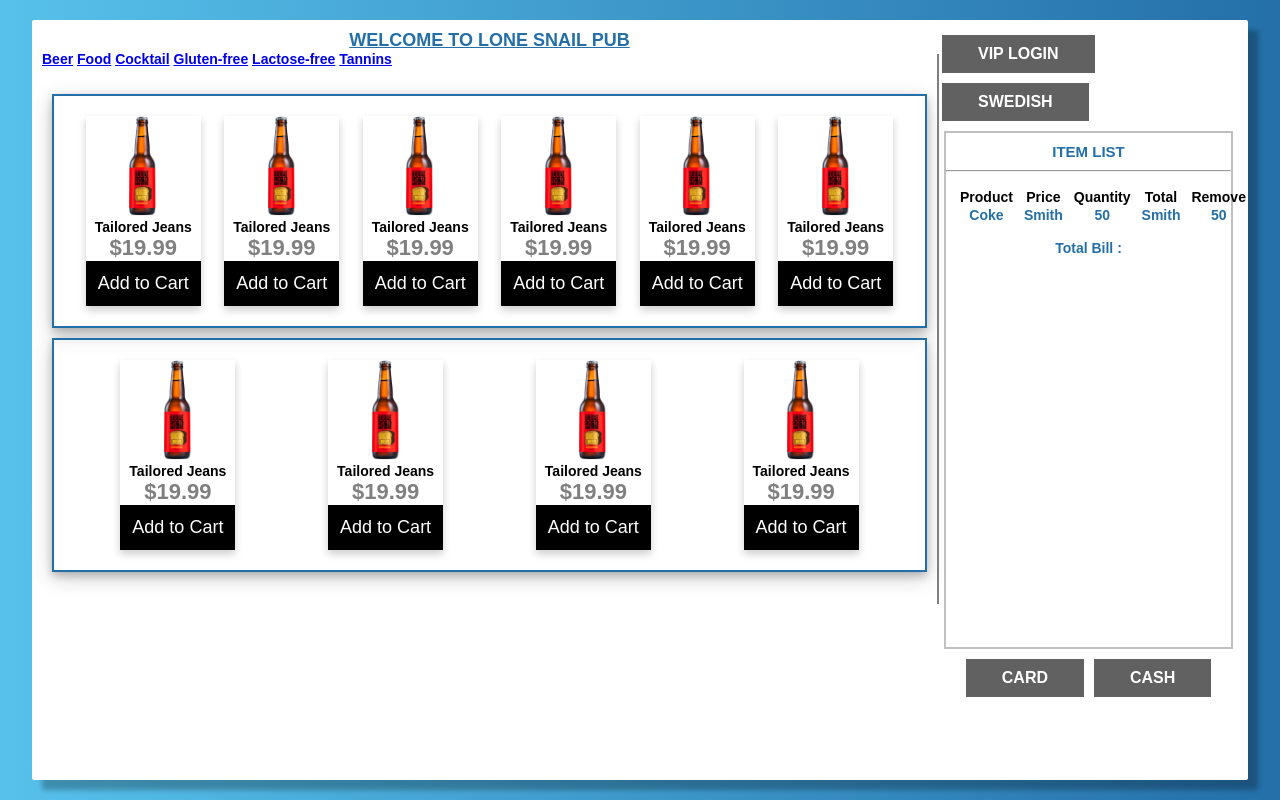
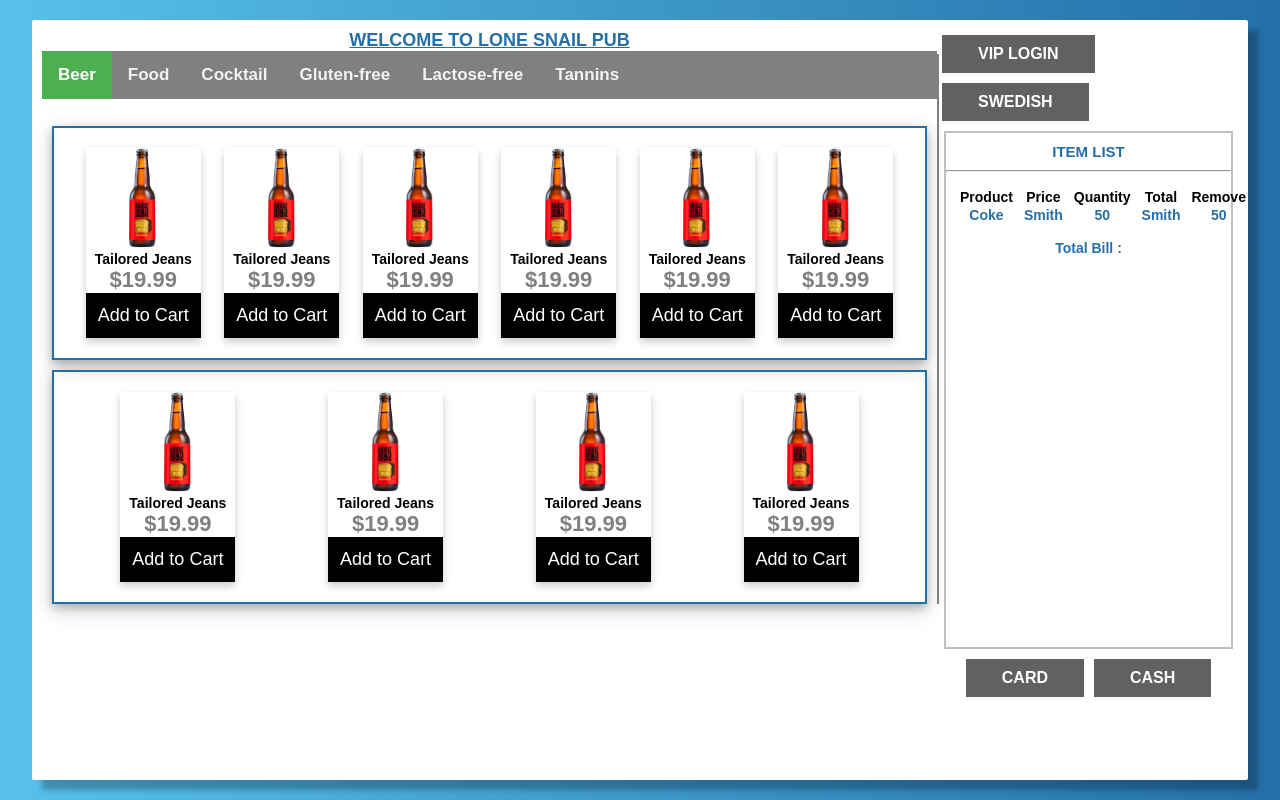
Before and after one commit to hsn41/lone_snails, a plain HTML site: page Beer.html in a window 1280 px wide. Drawn offline with Linux system fonts and the light colour scheme.

Commit message:
Update style.css

```diff
--- a/css/style.css
+++ b/css/style.css
@@ -17,6 +17,43 @@ html {
     font-size: 14px;
     font-weight: bold;
 }
+
+
+
+.topnav {
+    background-color: #808080;
+    overflow: hidden;
+  }
+
+  /* Style the links inside the navigation bar */
+  .topnav a {
+    float: left;
+    color: #f2f2f2;
+    text-align: center;
+    padding: 14px 16px;
+    text-decoration: none;
+    font-size: 17px;
+  }
+
+  /* Change the color of links on hover */
+  .topnav a:hover {
+    background-color: #ddd;
+    color: black;
+  }
+
+  /* Add a color to the active/current link */
+  .topnav a.active {
+    background-color: #4CAF50;
+    color: white;
+  }
+
+
+
+
+
+
+
+
 .vl {
     border-left: 2px solid #808080;
     margin-top: 2%;
```
